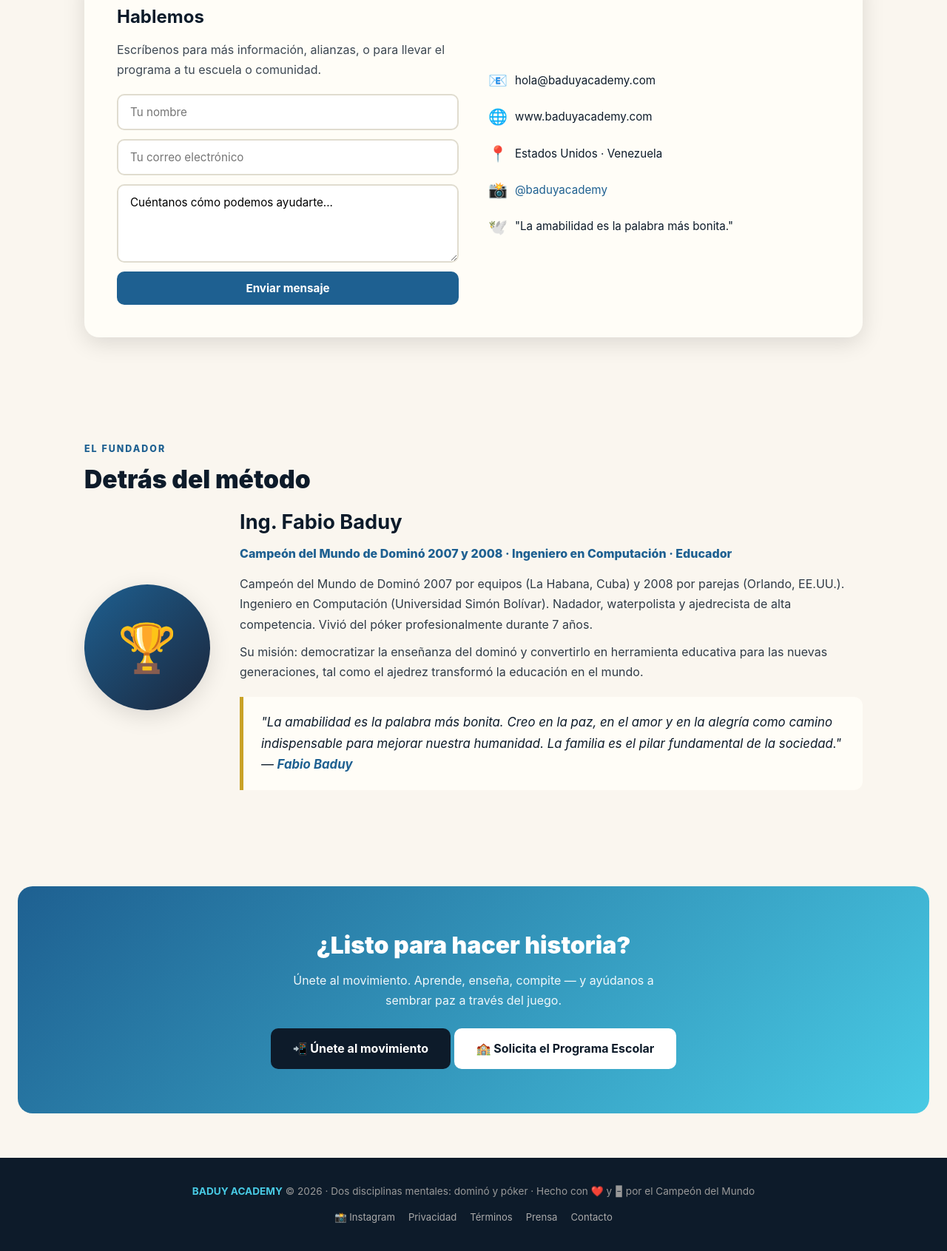
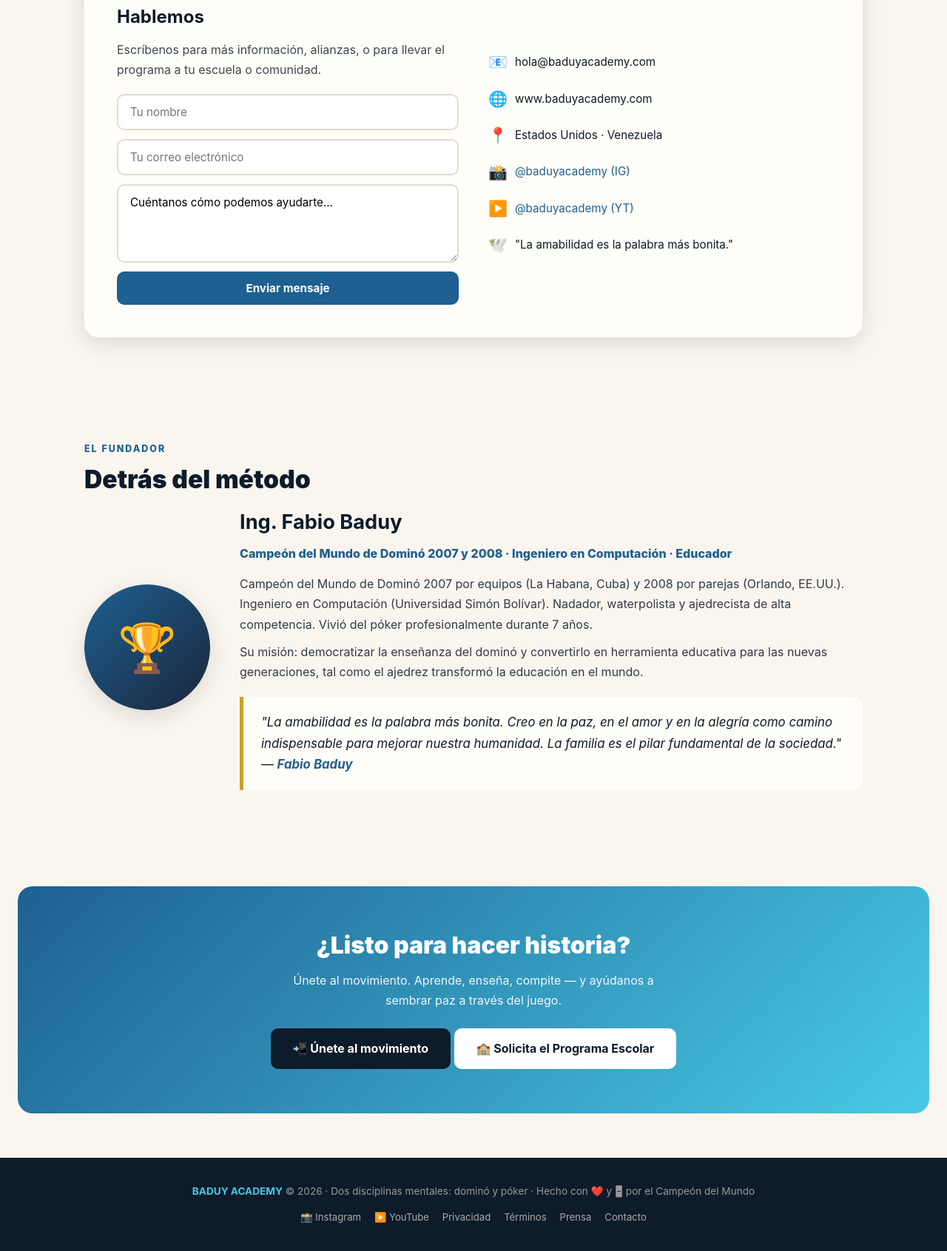
Before and after one commit to fabiobaduy/baduy-academy, a plain HTML site: page index.html in a window 1280 px wide. Shown: the part 8521-10212 px from the top of the page at 74% size. Drawn offline with Linux system fonts and the light colour scheme.

Commit message:
Agregar YouTube @baduyacademy al footer, contacto y Schema

```diff
--- a/index.html
+++ b/index.html
@@ -43,7 +43,8 @@
   },
   "slogan": "A través del Juego, educamos para la vida",
   "sameAs": [
-    "https://www.instagram.com/baduyacademy"
+    "https://www.instagram.com/baduyacademy",
+    "https://www.youtube.com/@baduyacademy"
   ]
 }
 </script>
@@ -786,7 +787,8 @@
       <div class="item"><span class="e">📧</span> <span data-i18n="info_email">hola@baduyacademy.com</span></div>
       <div class="item"><span class="e">🌐</span> <span data-i18n="info_web">www.baduyacademy.com</span></div>
       <div class="item"><span class="e">📍</span> <span data-i18n="info_loc">Estados Unidos · Venezuela</span></div>
-      <div class="item"><span class="e">📸</span> <a href="https://www.instagram.com/baduyacademy" target="_blank" rel="noopener" style="color:var(--blue);text-decoration:none;">@baduyacademy</a></div>
+      <div class="item"><span class="e">📸</span> <a href="https://www.instagram.com/baduyacademy" target="_blank" rel="noopener" style="color:var(--blue);text-decoration:none;">@baduyacademy (IG)</a></div>
+    <div class="item"><span class="e">▶️</span> <a href="https://www.youtube.com/@baduyacademy" target="_blank" rel="noopener" style="color:var(--blue);text-decoration:none;">@baduyacademy (YT)</a></div>
       <div class="item"><span class="e">🕊️</span> <span data-i18n="info_motto">"La amabilidad es la palabra más bonita."</span></div>
     </div>
   </div>
@@ -822,6 +824,7 @@
   <b data-i18n="foot_brand">BADUY ACADEMY</b> <span data-i18n="foot_tag">© 2026 · Dos disciplinas mentales: dominó y póker · Hecho con ❤️ y 🁢 por el Campeón del Mundo</span>
   <div class="f-links">
     <a href="https://www.instagram.com/baduyacademy" target="_blank" rel="noopener">📸 Instagram</a>
+    <a href="https://www.youtube.com/@baduyacademy" target="_blank" rel="noopener">▶️ YouTube</a>
     <a href="#" data-i18n="foot_l1">Privacidad</a>
     <a href="#" data-i18n="foot_l2">Términos</a>
     <a href="#" data-i18n="foot_l3">Prensa</a>
```
